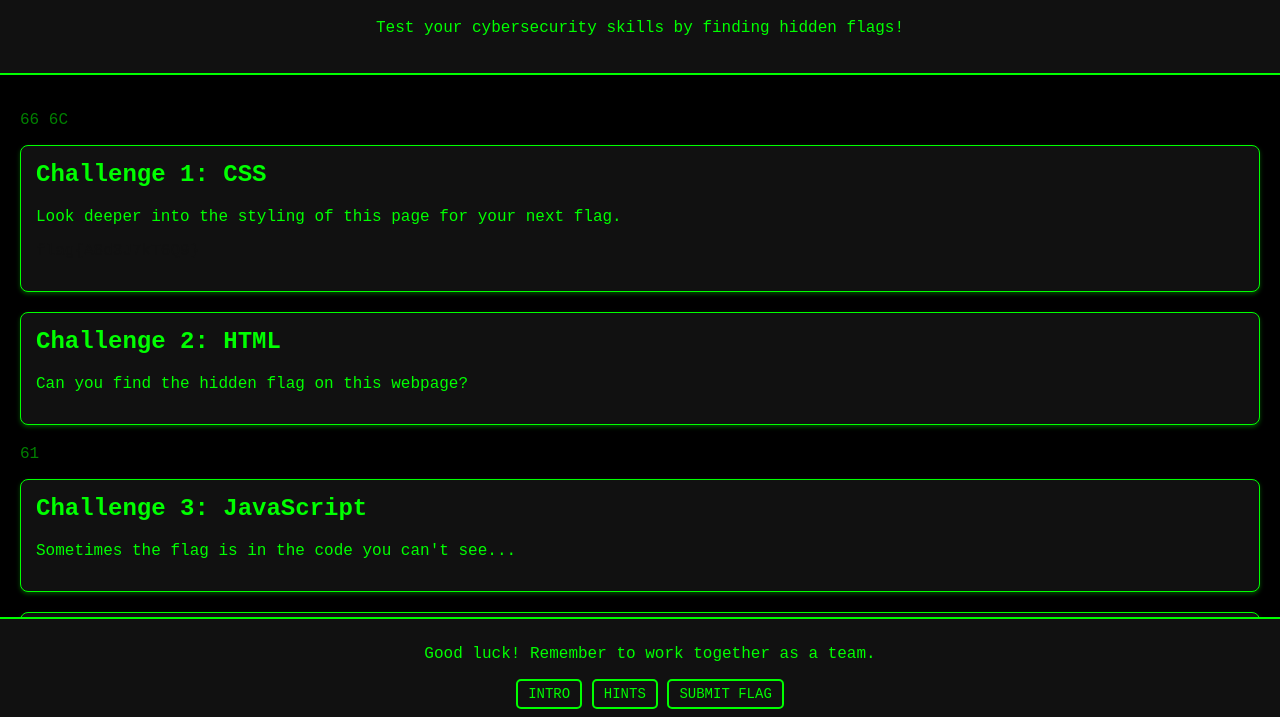
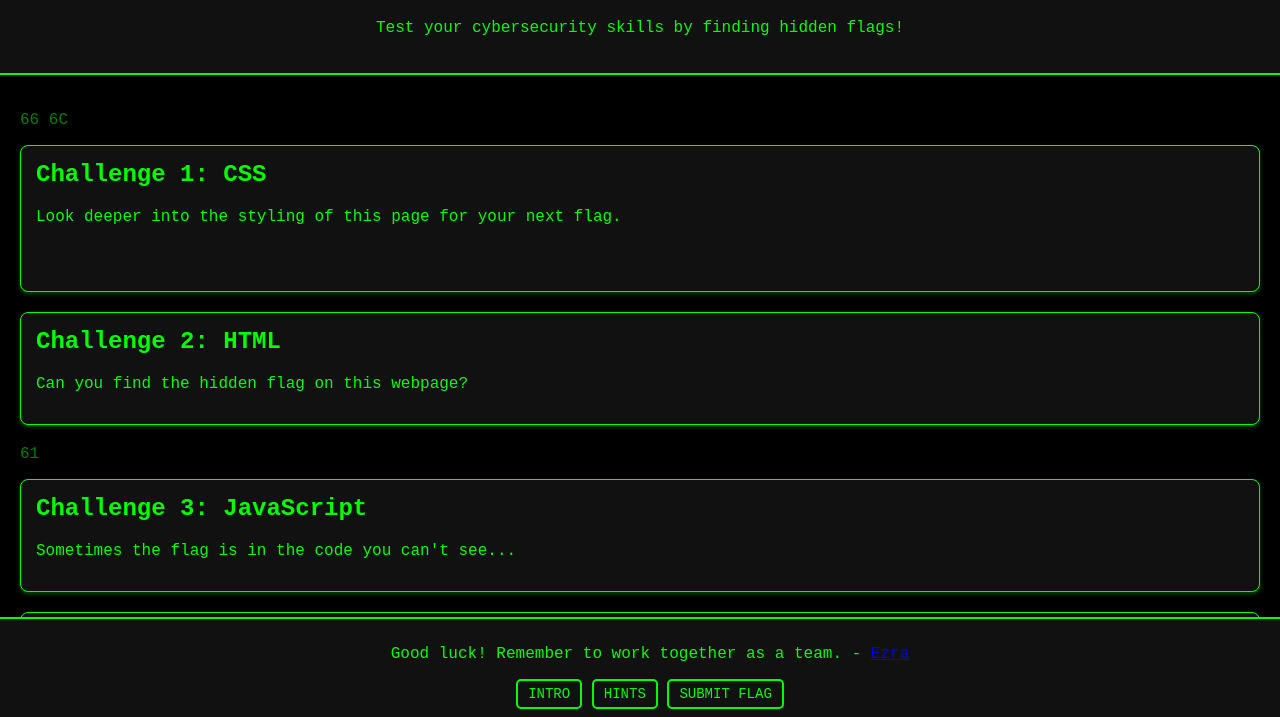
Before and after one commit to STENTORS/STENTORS.github.io, a plain HTML site: page home.html in a window 1280 px wide. Shown: the part 81-798 px from the top of the page. Drawn offline with Linux system fonts and the light colour scheme.

Commit message:
Modify title and footer in home.html
Updated the title and footer content for clarity.

```diff
--- a/home.html
+++ b/home.html
@@ -4,7 +4,7 @@
     <link rel="icon" href="images/favicon.png">
     <meta charset="UTF-8">
     <meta name="viewport" content="width=device-width, initial-scale=1.0">
-    <title>Ada Capture the Flag 2024</title>
+    <title>Ada Capture the Flag</title>
     <link rel="stylesheet" href="css/styles.css">
     <style>
         .challenge {
@@ -163,7 +163,7 @@
     </main>
 
     <footer>
-        <p>Good luck! Remember to work together as a team.</p>
+        <p>Good luck! Remember to work together as a team. - <a href="https://www.linkedin.com/in/ezra-baldwin-stentors/">Ezra</a></p>
 
         <div class="basket-actions">
 		<button class="button" onclick="intro()">INTRO</button>
```
